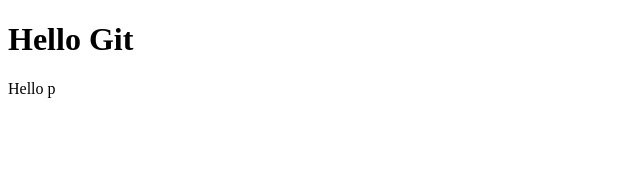
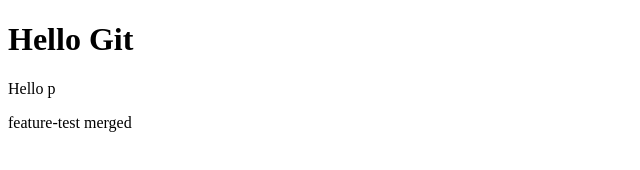
Before and after one commit to Grumling/HELLO-GIT, a plain HTML site: page index.html in a window 1280 px wide. Shown: the whole page, without its empty margins (0-640 px from the left). Drawn offline with Linux system fonts and the light colour scheme.

Commit message:
merged feature

```diff
--- a/index.html
+++ b/index.html
@@ -10,6 +10,7 @@
 
     <h1>Hello Git</h1>
     <p>Hello p</p>
+    <p>feature-test merged</p>
 
 </body>
 </html>
```
